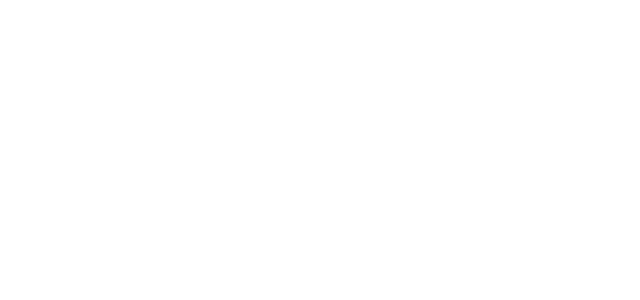
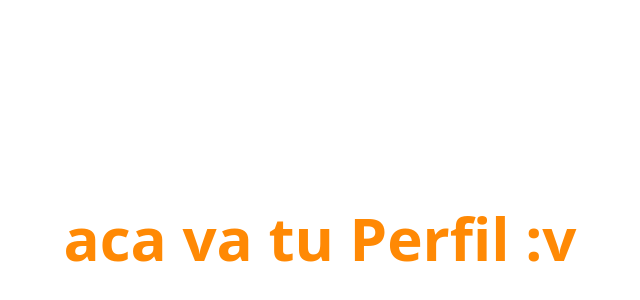
Before and after one commit to francocasafus22/gym_app, a React (Vite) app in the folder frontend/: page /perfil in a window 1280 px wide. Before the commit this address had no page. Shown: the part 162-462 px from the top of the page, without its empty margins (320-960 px from the left). Built offline with nearby package versions, Linux system fonts and the light colour scheme.

Commit message:
Pages nuevas

```diff
--- a/frontend/src/App.jsx
+++ /dev/null
@@ -1,9 +0,0 @@
-function App() {
-    return (
-        <div className="App">
-            <h1>MacielDev</h1>
-        </div>
-    );
-}
-
-export default App;
--- a/frontend/src/main.jsx
+++ b/frontend/src/main.jsx
@@ -2,7 +2,7 @@
 import "./index.css";
 import Router from "./router";
 import React from "react";
-import App from "./App";
+import App from "./pages/Perfil";
 
 createRoot(document.getElementById("root")).render(<Router />);
 
--- /dev/null
+++ b/frontend/src/pages/Perfil.jsx
@@ -0,0 +1,9 @@
+export default function Perfil() {
+    return (
+        <>
+            <div className="flex justify-center items-center mx-auto min-h-screen">
+                <h1 className="text-6xl text-orange-400 font-bold">aca va tu Perfil :v</h1>
+            </div>
+        </>
+    );
+}
--- /dev/null
+++ b/frontend/src/pages/Tienda.jsx
@@ -0,0 +1,9 @@
+export default function Tienda() {
+    return (
+        <>
+            <div className="flex justify-center items-center mx-auto min-h-screen">
+                <h1 className="text-6xl text-red-400 font-bold">Tienda Spartan</h1>
+            </div>
+        </>
+    );
+}
--- a/frontend/src/router.jsx
+++ b/frontend/src/router.jsx
@@ -1,11 +1,15 @@
 import { Routes, BrowserRouter, Route } from "react-router-dom";
 import Home from "./pages/Home";
+import Perfil from "./pages/Perfil";
+import Tienda from "./pages/Tienda";
 
 export default function Router() {
   return (
     <BrowserRouter>
       <Routes>
         <Route path="/" element={<Home></Home>}></Route>
+        <Route path="/perfil" element={<Perfil></Perfil>}></Route>
+        <Route path="/tienda" element={<Tienda></Tienda>}></Route>
       </Routes>
     </BrowserRouter>
   );
```
Also changed, not shown: 1 other file (tests, documents, lock files or other folders).
